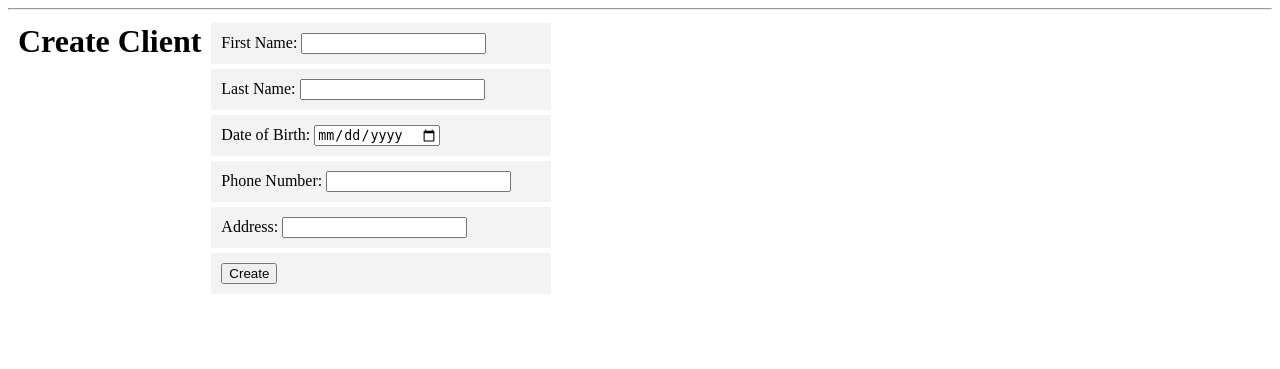
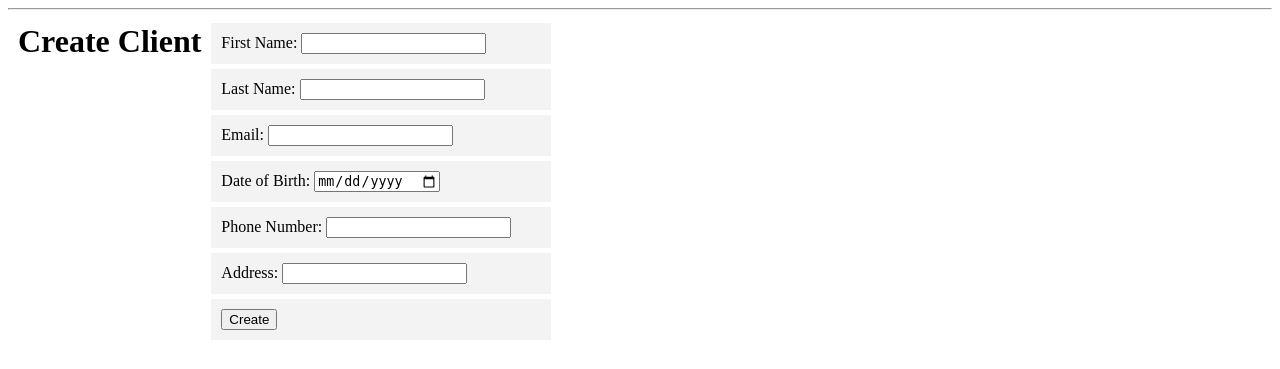
Before and after one commit to nicolas-montani/Real_estate, a Flask app: page /create_owner in a window 1280 px wide. Shown: the part 54-423 px from the top of the page. Run offline with Flask 3, Linux system fonts and the light colour scheme; some libraries are stand-ins or nearby versions.

Commit message:
i added aiofn

```diff
--- a/flask_app/app.py
+++ b/flask_app/app.py
@@ -35,31 +35,38 @@
             building_year INTEGER NOT NULL
         );
     ''')
+    #Client
     cur.execute('''
         CREATE TABLE IF NOT EXISTS clients (
             id SERIAL PRIMARY KEY,
             first_name VARCHAR(255) NOT NULL,
             last_name VARCHAR(255) NOT NULL,
+            email VARCHAR(255) NOT NULL,
             date_of_birth DATE NOT NULL,
             phone_number VARCHAR(255) NOT NULL,
             address VARCHAR(255) NOT NULL
         );
     ''')
+    #Owner
     cur.execute('''
         CREATE TABLE IF NOT EXISTS owners (
             id SERIAL PRIMARY KEY,
             first_name VARCHAR(255) NOT NULL,
             last_name VARCHAR(255) NOT NULL,
+            email VARCHAR(255) NOT NULL,
             date_of_birth DATE NOT NULL,
             phone_number VARCHAR(255) NOT NULL,
             address VARCHAR(255) NOT NULL
         );
     ''')
+    #agents
+
     cur.execute('''
         CREATE TABLE IF NOT EXISTS agents (
             id SERIAL PRIMARY KEY,
             first_name VARCHAR(255) NOT NULL,
             last_name VARCHAR(255) NOT NULL,
+            email VARCHAR(255) NOT NULL,
             date_of_birth DATE NOT NULL,
             phone_number VARCHAR(255) NOT NULL
         );
@@ -125,26 +132,26 @@
 
         # Insert data into the clients table
         cur.execute('''
-        INSERT INTO clients (first_name, last_name, date_of_birth, phone_number, address)
+        INSERT INTO clients (first_name, last_name, email, date_of_birth, phone_number, address)
         VALUES
-        ('John', 'Doe', '1980-01-01', '1234567890', '123 Main St'),
-        ('Jane', 'Smith', '1990-05-15', '0987654321', '456 Elm St');
+        ('John', 'Doe', 'johnny@gmail.com', '1980-01-01', '1234567890', '123 Main St'),
+        ('Jane', 'Smith', 'janey@gmail.com', '1990-05-15', '0987654321', '456 Elm St');
         ''')
 
         # Insert data into the owners table
         cur.execute('''
-        INSERT INTO owners (first_name, last_name, date_of_birth, phone_number, address)
+        INSERT INTO owners (first_name, last_name, email, date_of_birth, phone_number, address)
         VALUES
-        ('Alice', 'Johnson', '1975-09-30', '2345678901', '789 Maple St'),
-        ('Bob', 'Brown', '1965-04-20', '8765432109', '101 Oak St');
+        ('Alice', 'Johnson', 'alice@gmail.com', '1975-09-30', '2345678901', '789 Maple St'),
+        ('Bob', 'Brown', 'boby@gmail.com', '1965-04-20', '8765432109', '101 Oak St');
         ''')
 
         # Insert data into the agents table
         cur.execute('''
-        INSERT INTO agents (first_name, last_name, date_of_birth, phone_number)
+        INSERT INTO agents (first_name, last_name, email, date_of_birth, phone_number)
         VALUES
-        ('Charlie', 'Agent', '1985-07-11', '3456789012'),
-        ('Diana', 'Broker', '1979-11-25', '5678901234');
+        ('Charlie', 'Agent', 'emai@email.com', '1985-07-11', '3456789012'),
+        ('Diana', 'Broker', 'email@email.com', '1979-11-25', '5678901234');
         ''')
 
         # Insert data into the contracts table
--- a/flask_app/templates/create_client.html
+++ b/flask_app/templates/create_client.html
@@ -10,6 +10,10 @@
         <div class="student">
             <label for="last_name">Last Name:</label>
             <input type="text" name="last_name" required>
+        </div>
+        <div class="student">
+            <label for="email">Email:</label>
+            <input type="email" name="email">
         </div>
         <div class="student">
             <label for="date_of_birth">Date of Birth:</label>
--- a/flask_app/templates/create_owner.html
+++ b/flask_app/templates/create_owner.html
@@ -10,6 +10,10 @@
         <div class="student">
             <label for="last_name">Last Name:</label>
             <input type="text" name="last_name" required>
+        </div>
+        <div class="student">
+            <label for="email">Email:</label>
+            <input type="email" name="email">
         </div>
         <div class="student">
             <label for="date_of_birth">Date of Birth:</label>
--- a/flask_app/templates/create_property.html
+++ b/flask_app/templates/create_property.html
@@ -17,7 +17,7 @@
         </div>
         <div class="student">
             <label for="rooms">Price:</label>
-            <input type="number" name="rooms" required">
+            <input type="number" name="rooms" required>
         </div>
         <div class="student">
             <label for="building_year">Building Year:</label>
--- a/flask_app/templates/show_agent.html
+++ b/flask_app/templates/show_agent.html
@@ -10,8 +10,8 @@
                 <th>ID</th>
                 <th>First Name</th>
                 <th>Last Name</th>
+                <th>Email</th>
                 <th>Date of Birth</th>
-                <th>Email</th>
                 <th>Phone Number</th>
             </tr>
             {% for agent in agents %}
@@ -19,8 +19,8 @@
                     <td>{{ agent.id }}</td>
                     <td>{{ agent.first_name }}</td>
                     <td>{{ agent.last_name }}</td>
+                    <td>{{ agent.email }}</td>
                     <td>{{ agent.date_of_birth}}</td>
-                    <td>{{ agent.email }}</td>
                     <td>{{ agent.phone_number}}</td>
                 </tr>
             {% endfor %}
--- a/flask_app/templates/show_client.html
+++ b/flask_app/templates/show_client.html
@@ -9,6 +9,7 @@
             <tr>
                 <th>First Name</th>
                 <th>Last Name</th>
+                <th>Email</th>
                 <th>Date of Birth</th>
                 <th>Phone Number</th>
                 <th>Address</th>
@@ -17,6 +18,7 @@
                 <tr>
                     <td>{{ client.first_name }}</td>
                     <td>{{ client.last_name }}</td>
+                    <td>{{ client.email }}</td>
                     <td>{{ client.date_of_birth }}</td>
                     <td>{{ client.phone_number }}</td>
                     <td>{{ client.address }}</td>
--- a/flask_app/templates/show_owner.html
+++ b/flask_app/templates/show_owner.html
@@ -17,6 +17,7 @@
                 <tr>
                     <td>{{ owner.first_name }}</td>
                     <td>{{ owner.last_name }}</td>
+                    <td>{{ owner.email }}</td>
                     <td>{{ owner.date_of_birth }}</td>
                     <td>{{ owner.phone_number }}</td>
                     <td>{{ owner.address }}</td>
```
Also changed, not shown: flask_app/templates/create_agent.html (+4 -4 lines).
